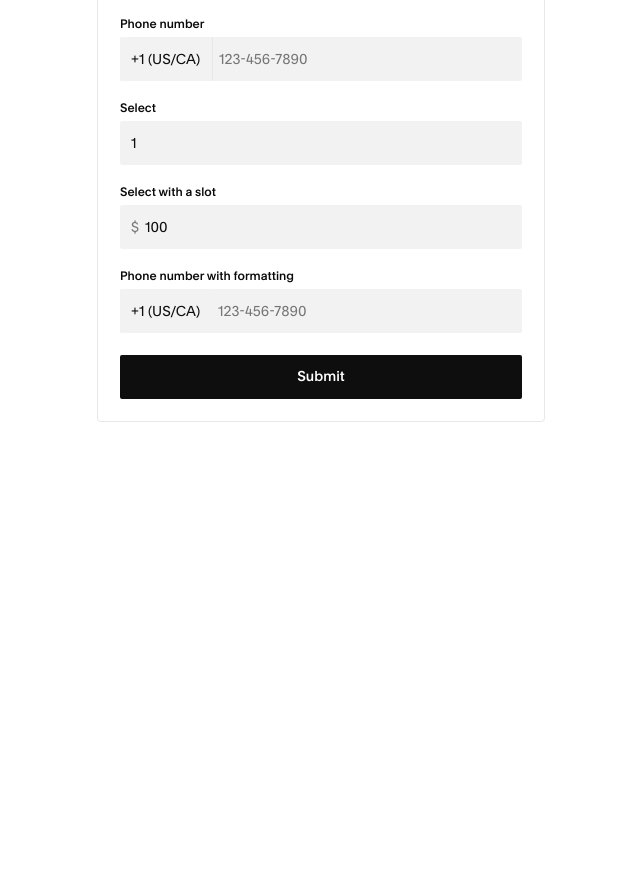
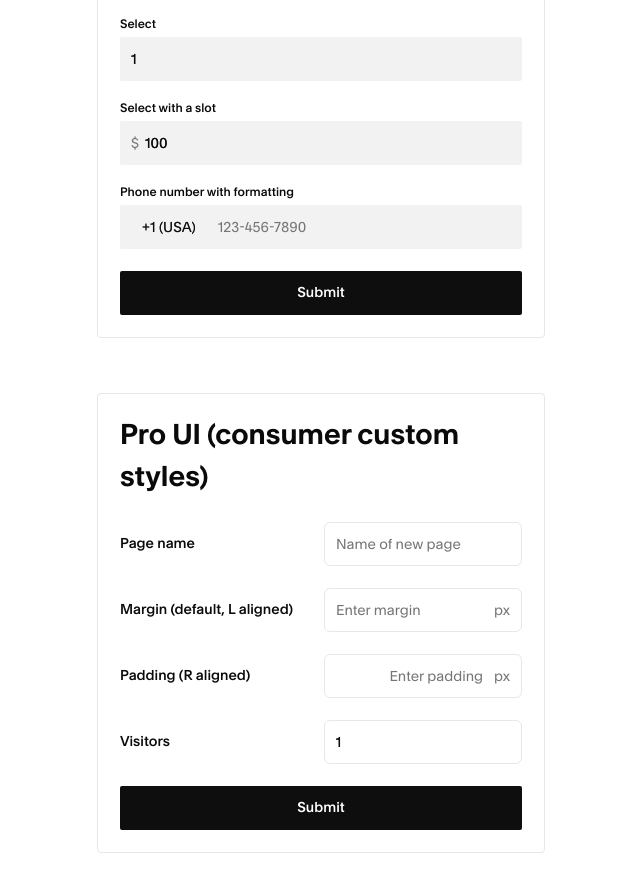
Before and after one commit to chrischenld/rosetta-reno, a Next.js app: page / in a window 1280 px wide. Shown: the part 860-1752 px from the top of the page, without its empty margins (319-959 px from the left). Before the commit the page ends 1337 px from the top, so only its background shows below. Built offline with nearby package versions, Linux system fonts and the light colour scheme.

Commit message:
fix: Fixing paddings on slots on text inputs

```diff
--- a/app/page.tsx
+++ b/app/page.tsx
@@ -85,16 +85,9 @@ export default function Home() {
 				</form>
 			</div>
 			<div className="w-full max-w-md flex flex-col p-[22px] gap-[22px] rounded-[4px] border border-[var(--rosetta-gray-800)]">
-				<h1>Field Example</h1>
+				<h1>More Examples</h1>
 
 				<form onSubmit={handleSubmit} className="flex flex-col gap-[22px]">
-					<Field name="product">
-						<Label>Product name</Label>
-						<TextInput>
-							<TextInput.Control placeholder="Enter the name of the product" />
-						</TextInput>
-						<ErrorMessage />
-					</Field>
 					<Field name="price">
 						<Label>Price</Label>
 						<TextInput>
@@ -121,11 +114,11 @@ export default function Home() {
 					</Field>
 					<Field name="phone">
 						<Label>Phone number</Label>
-						<TextInput className="pl-[0px]">
+						<TextInput>
 							<TextInput.Slot>
-								<Select className="w-auto border-r-1 border-r-[var(--rosetta-gray-800)]">
+								<Select>
 									<Select.Control>
-										<Select.Option>+1 (US/CA)</Select.Option>
+										<Select.Option>+1 (USA)</Select.Option>
 										<Select.Option>+52 (MX)</Select.Option>
 										<Select.Option>+86 (CN)</Select.Option>
 										<Select.Option>+998 (UZ)</Select.Option>
@@ -160,9 +153,9 @@ export default function Home() {
 						<Label>Phone number with formatting</Label>
 						<TextInput className="pl-[0px]">
 							<TextInput.Slot>
-								<Select className="w-auto">
+								<Select>
 									<Select.Control>
-										<Select.Option>+1 (US/CA)</Select.Option>
+										<Select.Option>+1 (USA)</Select.Option>
 										<Select.Option>+52 (MX)</Select.Option>
 										<Select.Option>+86 (CN)</Select.Option>
 										<Select.Option>+998 (UZ)</Select.Option>
@@ -180,6 +173,64 @@ export default function Home() {
 					<Button label="Submit" type="submit" />
 				</form>
 			</div>
+			<div className="w-full max-w-md flex flex-col p-[22px] gap-[22px] rounded-[4px] border border-[var(--rosetta-gray-800)]">
+				<h1>Pro UI (consumer custom styles)</h1>
+
+				<form onSubmit={handleSubmit} className="flex flex-col gap-[22px]">
+					<Field
+						name="page"
+						className="flex flex-row space-between items-center"
+					>
+						<Label className="text-[14px] w-1/2">Page name</Label>
+						<TextInput className="bg-transparent border-1 border-[var(--rosetta-gray-800)] rounded-[6px] w-1/2 focus-visible:ring-none focus-visible:border-none">
+							<TextInput.Control placeholder="Name of new page" />
+						</TextInput>
+						<ErrorMessage />
+					</Field>
+					<Field
+						name="margin"
+						className="flex flex-row space-between items-center"
+					>
+						<Label className="text-[14px] w-1/2">
+							Margin (default, L aligned)
+						</Label>
+						<TextInput className="bg-transparent border-1 border-[var(--rosetta-gray-800)] rounded-[6px] w-1/2">
+							<TextInput.Control placeholder="Enter margin" />
+							<TextInput.Slot>px</TextInput.Slot>
+						</TextInput>
+						<ErrorMessage />
+					</Field>
+					<Field
+						name="padding"
+						className="flex flex-row space-between items-center"
+					>
+						<Label className="text-[14px] w-1/2">Padding (R aligned)</Label>
+						<TextInput className="bg-transparent border-1 border-[var(--rosetta-gray-800)] rounded-[6px] w-1/2">
+							<TextInput.Control
+								placeholder="Enter padding"
+								className="text-right"
+							/>
+							<TextInput.Slot>px</TextInput.Slot>
+						</TextInput>
+						<ErrorMessage />
+					</Field>
+					<Field
+						name="visitors"
+						className="flex flex-row space-between items-center"
+					>
+						<Label className="text-[14px] w-1/2">Visitors</Label>
+						<Select className="bg-transparent border-1 border-[var(--rosetta-gray-800)] rounded-[6px] w-1/2">
+							<Select.Control className="w-full">
+								<Select.Option>1</Select.Option>
+								<Select.Option>2</Select.Option>
+								<Select.Option>3</Select.Option>
+							</Select.Control>
+						</Select>
+						<ErrorMessage />
+					</Field>
+					<Button label="Submit" type="submit" />
+				</form>
+			</div>
 		</main>
 	);
 }
--- a/components/Select.tsx
+++ b/components/Select.tsx
@@ -61,24 +61,38 @@ const useFocusState = () => {
 };
 
 const SelectControl = forwardRef<HTMLSelectElement, SelectControlProps>(
-	({ className, children, ...props }, ref) => {
+	({ className, children, value, ...props }, ref) => {
 		const [open, setOpen] = useState(false);
 		const context = useContext(SelectContext);
 
+		// Find the selected option's text
+		const selectedText =
+			React.Children.toArray(children).find(
+				(child) =>
+					React.isValidElement<SelectOptionProps>(child) &&
+					child.type === Option &&
+					"value" in child.props &&
+					child.props.value === value
+			) || React.Children.toArray(children)[0];
+
 		return (
 			<SelectContext.Provider value={{ open, setOpen }}>
+				<div className="relative flex-1">
 					<select
 						ref={ref}
+						value={value}
 						onFocus={() => context?.handleFocus?.("control")}
 						onBlur={() => context?.handleBlur?.()}
 						className={cn(
-						"h-[44px] min-w-fit bg-transparent text-[var(--rosetta-gray-100)] text-[14px] ring-offset-0 disabled:cursor-not-allowed disabled:bg-[var(--rosetta-gray-800)] focus-visible:outline-none appearance-none moz-appearance-none webkit-appearance-none",
+							"absolute inset-0 h-full w-full bg-transparent text-[var(--rosetta-gray-100)] text-[14px] ring-offset-0 disabled:cursor-not-allowed disabled:bg-[var(--rosetta-gray-800)] focus-visible:outline-none appearance-none moz-appearance-none webkit-appearance-none cursor-pointer",
 							className
 						)}
 						{...props}
 					>
 						{children}
 					</select>
+					<span className="pointer-events-none">{selectedText}</span>
+				</div>
 			</SelectContext.Provider>
 		);
 	}
@@ -152,7 +166,7 @@ export const Select = ({ children, className }: SelectProps) => {
 					className
 				)}
 			>
-				<div className="flex min-w-fit gap-[6px]">{children}</div>
+				<div className="flex w-full min-w-fit gap-[6px]">{children}</div>
 			</div>
 		</SelectContext.Provider>
 	);
--- a/components/TextInput.tsx
+++ b/components/TextInput.tsx
@@ -20,6 +20,7 @@ interface TextInputContextValue {
 	focusedElement?: "control" | "slot" | null;
 	handleFocus?: (element: "control" | "slot") => void;
 	handleBlur?: () => void;
+	children?: React.ReactNode;
 }
 
 export const TextInputContext = createContext<
@@ -83,7 +84,7 @@ const TextInputControl = forwardRef<HTMLInputElement, TextInputControlProps>(
 				onFocus={() => context?.handleFocus?.("control")}
 				onBlur={() => context?.handleBlur?.()}
 				className={cn(
-					"h-[44px] w-full bg-transparent text-sm ring-offset-0 placeholder:text-[var(--rosetta-gray-400)] focus-visible:outline-none disabled:cursor-not-allowed",
+					"h-[44px] pl-[11px] pr-[11px] w-full bg-transparent text-sm ring-offset-0 placeholder:text-[var(--rosetta-gray-400)] focus-visible:outline-none disabled:cursor-not-allowed",
 					disabled && "placeholder:text-[var(--rosetta-gray-600)]",
 					className
 				)}
@@ -97,6 +98,25 @@ TextInputControl.displayName = "TextInput.Control";
 
 const TextInputSlot = ({ children, className }: TextInputSlotProps) => {
 	const context = useContext(TextInputContext);
+	const slotRef = React.useRef<HTMLDivElement>(null);
+	const [position, setPosition] = React.useState({
+		isFirst: false,
+		isLast: false,
+	});
+
+	// Detect position based on DOM structure when mounted
+	React.useEffect(() => {
+		const slotNode = slotRef.current;
+		if (!slotNode || !slotNode.parentElement) return;
+
+		// Check if we're the first child
+		const isFirst = slotNode === slotNode.parentElement.firstElementChild;
+
+		// Check if we're the last child
+		const isLast = slotNode === slotNode.parentElement.lastElementChild;
+
+		setPosition({ isFirst, isLast });
+	}, []);
 
 	// Clone children to add focus handlers
 	const childrenWithFocus = React.Children.map(children, (child) => {
@@ -117,8 +137,13 @@ const TextInputSlot = ({ children, className }: TextInputSlotProps) => {
 
 	return (
 		<div
+			ref={slotRef}
 			className={cn(
 				"flex items-center text-[var(--rosetta-gray-400)] text-[14px]",
+				// Add left padding if it's first or the only slot
+				position.isFirst ? "pl-[11px]" : "",
+				// Add right padding if it's last or the only slot
+				position.isLast ? "pr-[11px]" : "",
 				className
 			)}
 		>
@@ -162,11 +187,12 @@ export const TextInput = ({ children, className }: TextInputProps) => {
 				focusedElement,
 				handleFocus,
 				handleBlur,
+				children,
 			}}
 		>
 			<div
 				className={cn(
-					"flex h-[44px] w-full items-center rounded-[2px] pl-[11px] pr-[11px] py-[6px] ring-offset-0",
+					"flex h-[44px] w-full items-center rounded-[2px] py-[6px] ring-offset-0",
 					// Only show focus ring when Control is focused
 					focusedElement === "control" &&
 						"focus-within:ring-2 focus-within:ring-[var(--rosetta-gray-100)]",
@@ -181,7 +207,7 @@ export const TextInput = ({ children, className }: TextInputProps) => {
 					className
 				)}
 			>
-				<div className="flex w-full gap-[6px]">{children}</div>
+				<div className="flex w-full">{children}</div>
 			</div>
 		</TextInputContext.Provider>
 	);
```
Lines whose indentation alone changed are shown as unchanged.
